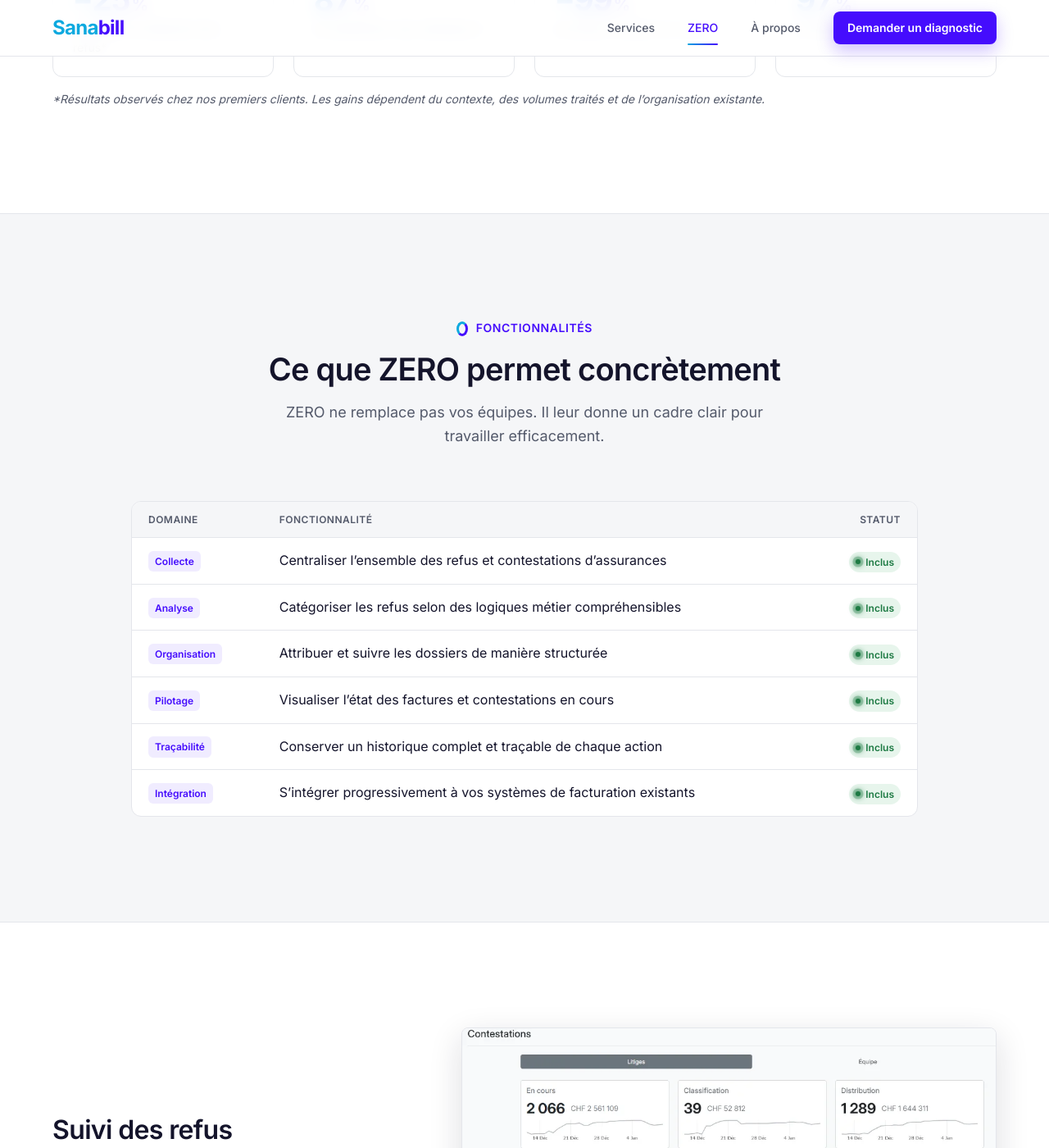
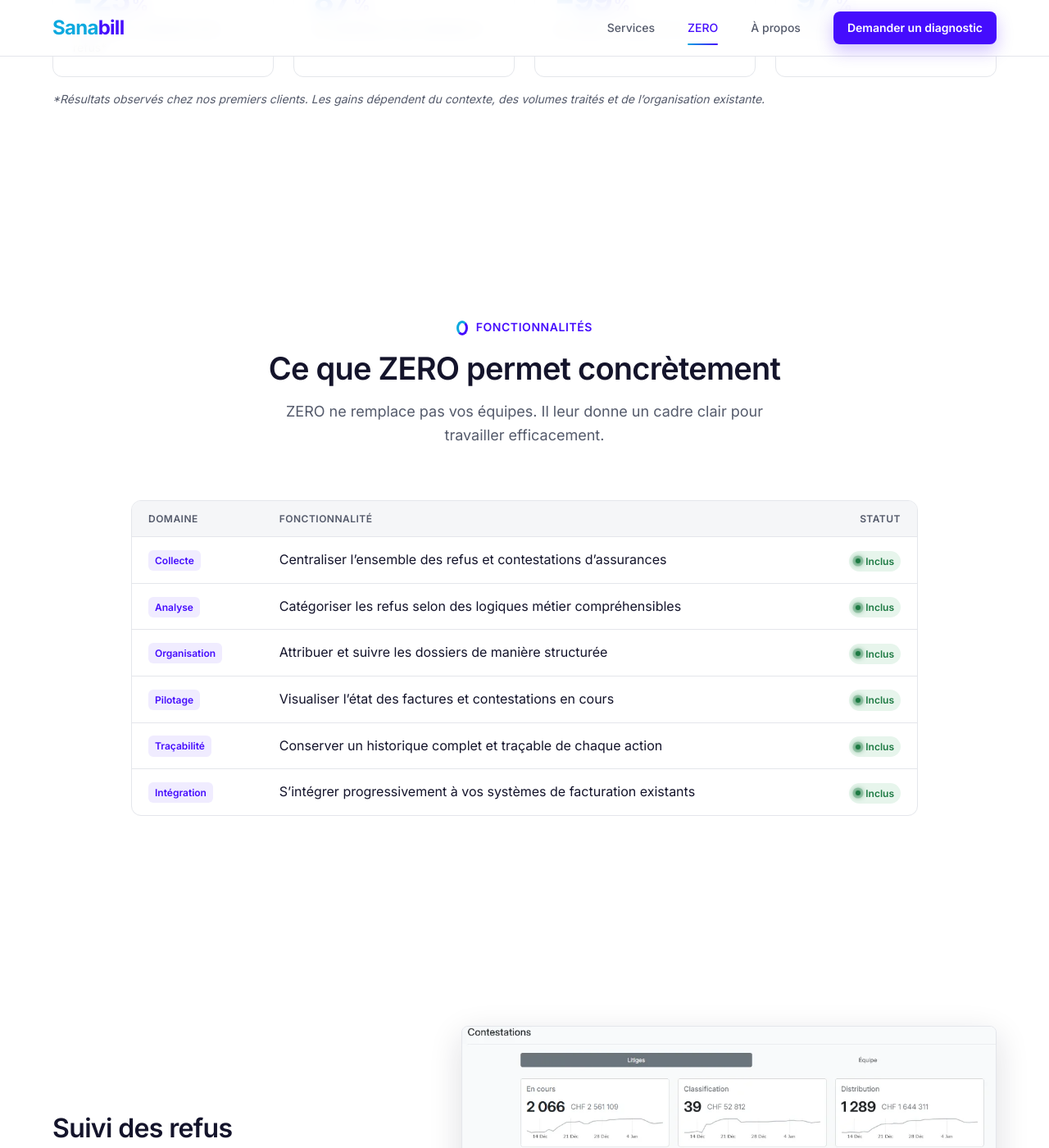
Before and after one commit to loicJubin/sanabill, a Jekyll site: the page built from fr/zero.html, in a window 1280 px wide and 1400 px high, scrolled down 1050 px. Shown: the whole window at 82% size. Built offline with Jekyll 4.4.1, drawn with Linux system fonts in a browser that asks for light colours; a script that is not in the unit is left out.

Commit message:
style(zero): Plain features background and sliding feature showcases
- Fonctionnalités: remove the muted background
- Suivi des refus / Analyse des catégories / Chronologie slide in from
  the right, the left and the right when they scroll into view (no
  animation without JS or with reduced motion)

```diff
--- a/_includes/zero.html
+++ b/_includes/zero.html
@@ -36,7 +36,7 @@
 </section>
 
 {% comment %} Features {% endcomment %}
-<section class="section section--muted" id="fonctionnalites">
+<section class="section" id="fonctionnalites">
   <div class="container">
     {% include section-head.html eyebrow=text.features.eyebrow title=text.features.title subtitle=text.features.subtitle ring="true" %}
     {% assign cols = text.features.columns %}
@@ -62,10 +62,10 @@
 </section>
 
 {% comment %} Feature showcases {% endcomment %}
-<section class="section">
+<section class="section section--clip">
   <div class="container">
     {% for feat in text.features_showcase %}
-      <article class="showcase{% cycle '', ' showcase--reverse' %}">
+      <article class="showcase{% cycle '', ' showcase--reverse' %}" data-reveal>
         <div class="showcase__text">
           <h3 class="showcase__title">{{ feat.title }}</h3>
           <p>{{ feat.description }}</p>
--- a/_sass/base/_layout.scss
+++ b/_sass/base/_layout.scss
@@ -38,6 +38,12 @@
     @include lg {
       padding-top: $spacing-3xl;
     }
+  }
+
+  // Hides elements that slide in from outside the page
+  &--clip {
+    overflow-x: hidden;
+    overflow-x: clip;
   }
 
   &--muted {
--- a/_sass/pages/_zero.scss
+++ b/_sass/pages/_zero.scss
@@ -140,3 +140,21 @@
     color: $ink-muted;
   }
 }
+
+// Showcases slide in when they scroll into view: from the right, then the
+// left, then the right (alternating with the layout). JS only adds the
+// starting state, so content stays visible without JS or with reduced motion.
+.showcase.is-reveal-ready {
+  opacity: 0;
+  transform: translateX(48px);
+  transition: opacity 0.7s ease, transform 0.7s ease;
+
+  &:nth-child(even) {
+    transform: translateX(-48px);
+  }
+
+  &.is-revealed {
+    opacity: 1;
+    transform: none;
+  }
+}
```
